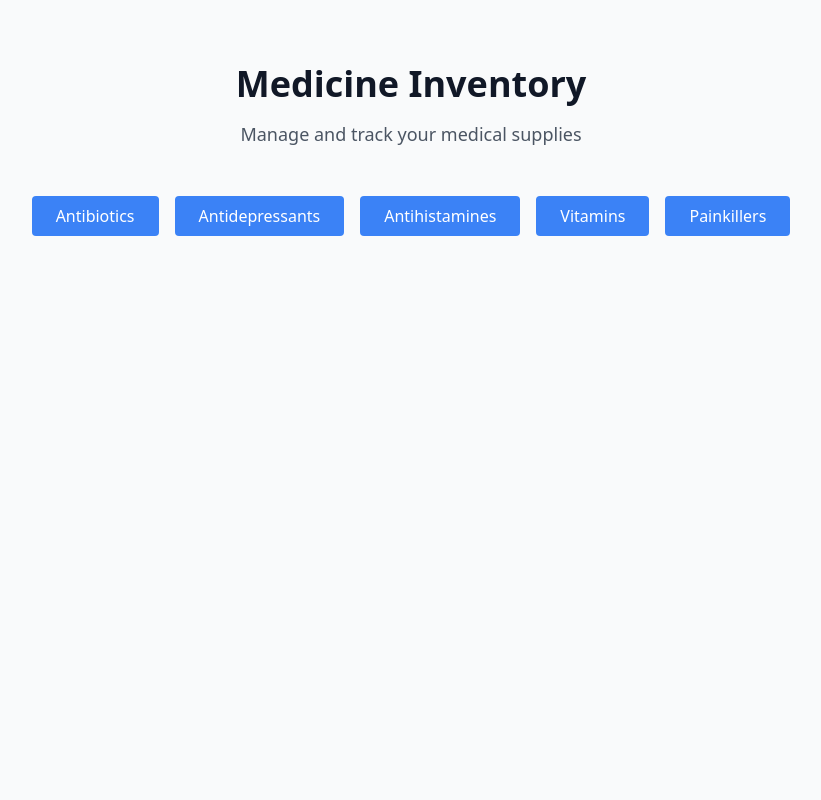
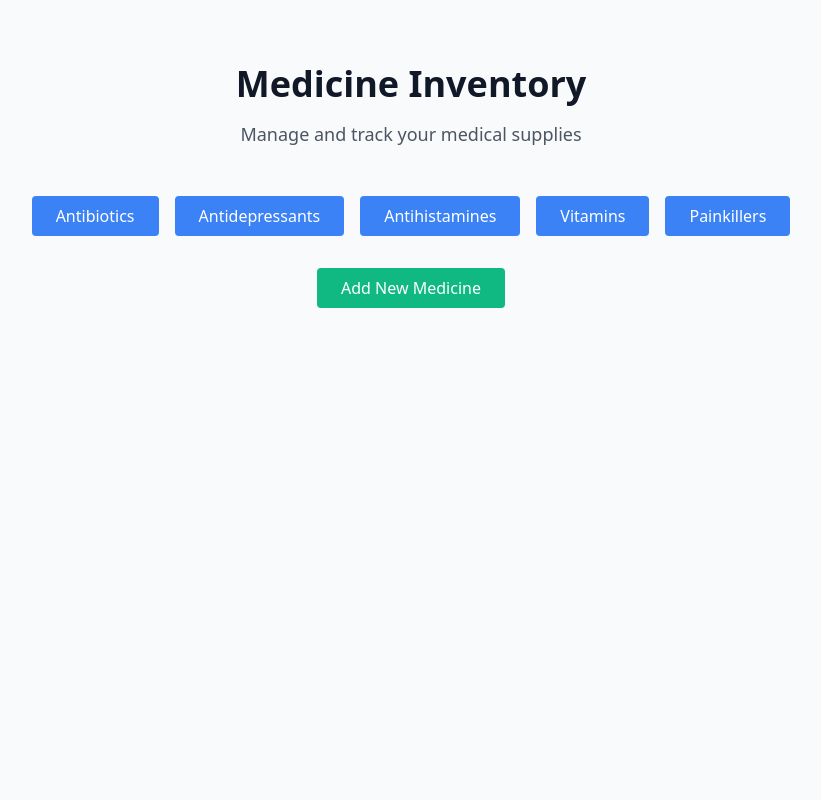
Before and after one commit to shagnikguha/ClinicalShopManagementSystem, a Flask app: page / in a window 1280 px wide. Shown: the part 56-856 px from the top of the page, without its empty margins (229-1050 px from the left). Run offline with Flask 3, Linux system fonts and the light colour scheme; a user stored in the database is signed in; some libraries are stand-ins or nearby versions.

Commit message:
Update home.html

```diff
--- a/website/templates/home.html
+++ b/website/templates/home.html
@@ -18,5 +18,9 @@
             <a href="{{ url_for('views.medicines_by_category', category='Vitamin') }}" class="bg-blue-500 text-white px-4 py-2 rounded mx-2">Vitamins</a>
             <a href="{{ url_for('views.medicines_by_category', category='Painkiller') }}" class="bg-blue-500 text-white px-4 py-2 rounded mx-2">Painkillers</a>
         </div>
+
+        <div class="flex justify-center mb-8">
+            <a href="{{ url_for('views.add_medicine') }}" class="bg-green-500 text-white px-4 py-2 rounded">Add New Medicine</a>
+        </div>
 </div>
 {% endblock %}
```
